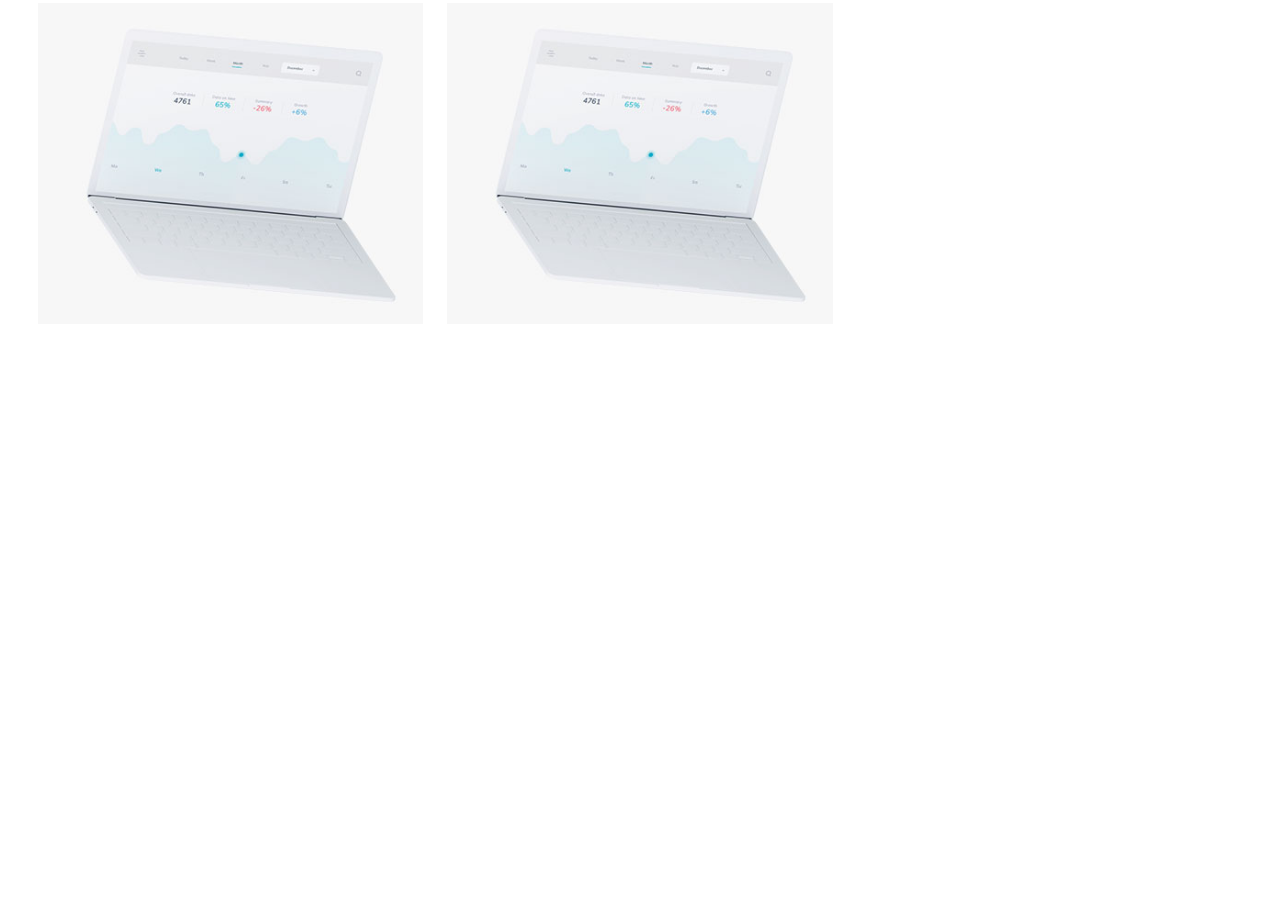
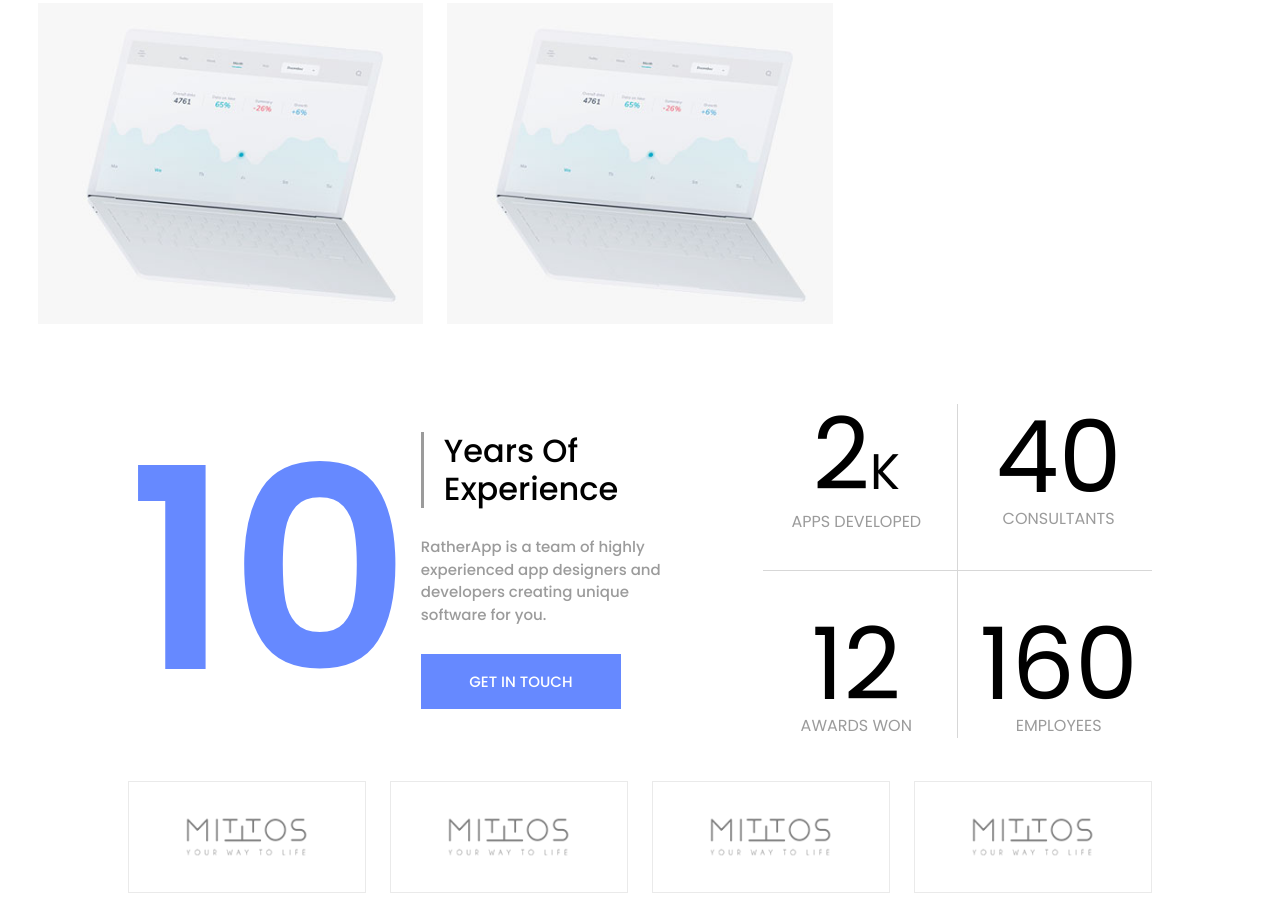
Before and after one commit to akhmetkarimov/web_dev_95, a plain HTML site: page class-project/index.html in a window 1280 px wide. Shown: the part 3005-3904 px from the top of the page. Before the commit the page ends 3366 px from the top, so only its background shows below. Drawn offline with Linux system fonts and the light colour scheme.

Commit message:
10.03.2021, class project, Stat block

```diff
--- a/class-project/css/components/projects.css
+++ b/class-project/css/components/projects.css
@@ -88,3 +88,148 @@
 .project-item:hover .project-info {
     opacity: 1;
 }
+
+
+/*  Stat  */
+
+.block-stat.container, .partners{
+    padding: 0 10%;
+}
+
+.stat-item {
+    width: 55%;
+}
+
+.stat-digits {
+    width: 38%;
+    position: relative;
+}
+
+.ten {
+    width: 48%;
+    font-size: 280px;
+    font-weight: 600;
+    color: #6689FF;
+}
+
+.experience {
+    width: 48%;
+}
+
+
+.experience > h4 {
+    border-left: 3px solid #9B9B9B;
+    font-size: 32px;
+    line-height: 1.2;
+    padding-left: 20px;
+    font-weight: 500;
+}
+
+.experience > p {
+    margin: 28px 0;
+    color: #9B9B9B;
+}
+
+.experience > a {
+    margin-left: 0;
+}
+
+.digit-item {
+    width: 48%;
+    text-align: center;
+    margin-top: 40px;
+}
+
+.digit-item:nth-child(-n+2) {
+    margin-top: 0;
+    margin-bottom: 40px;
+}
+
+
+.digit-item > h3 {
+    font-size: 100px;
+    line-height: 1;
+}
+
+.digit-item > p {
+    color: #9B9B9B;
+}
+
+.digit-item > h3 > span {
+    font-size: 50px;
+}
+
+/* .digit-item:first-child {
+    border-right: 1px solid #D7D7D7;
+    border-bottom: 1px solid #D7D7D7;
+}
+.digit-item:last-child {
+    border-left: 1px solid #D7D7D7;
+    border-top: 1px solid #D7D7D7;
+} */
+
+
+.stat-digits::after, .stat-digits::before{
+    content: "";
+    background-color: #D7D7D7;
+    position: absolute;
+    top: 0;
+    right: 0;
+    left: 0;
+    bottom: 0;
+    width: 1px;
+    margin: auto;
+}
+
+
+.stat-digits::before {
+    width: 100%;
+    height: 1px;
+}
+
+
+
+
+
+/* Partner */
+
+
+.partner-item {
+    width: 23%;
+    height: 110px;
+    border: 1px solid #D7D7D7;
+    opacity: .5;
+    position: relative;
+    transition: .3s;
+}
+
+.partner-item::after {
+    content: "";
+    position: absolute;
+    top: 8px;
+    right: 8px;
+    left: 8px;
+    bottom: 8px;
+    border: 1px solid black;
+    opacity: 0;
+    transition: .3s;
+}
+
+.partner-item > img {
+    width: 100%;
+    height: 100%;
+    transition: .3s;
+}
+
+.partner-item:hover::after {
+    opacity: 1;
+}
+
+.partner-item:hover {
+    border-color: #000;
+    opacity: 1;
+}
+
+.partner-item:hover > img {
+    transform: scale(.8);
+}
--- a/class-project/index.html
+++ b/class-project/index.html
@@ -298,6 +298,70 @@
         </div>
 
 
+        <div class="block-stat container wrap">
+
+            <div class="stat-item wrap">
+
+                <div class="ten">
+                    <span>10</span>
+                </div>
+
+                <div class="experience">
+                    <h4>Years Of Experience</h4>
+                    <p class="text">RatherApp is a team of highly experienced app designers and developers creating unique software for you.</p>
+                    <a href="#" class="btn">get in touch</a>
+                </div>
+
+            </div>
+
+            <div class="stat-digits wrap">
+
+                <div class="digit-item">
+                    <h3>2<span>K</span></h3>
+                    <p>APPS DEVELOPED</p>
+                </div>
+
+                <div class="digit-item">
+                    <h3>40</h3>
+                    <p>CONSULTANTS</p>
+                </div>
+
+                <div class="digit-item">
+                    <h3>12</h3>
+                    <p>AWARDS WON</p>
+                </div>
+
+                <div class="digit-item">
+                    <h3>160</h3>
+                    <p>EMPLOYEES</p>
+                </div>
+
+            </div>
+
+        </div>
+
+        <div class="partners wrap container">
+
+            <div class="partner-item">
+                <img src="images/widgets/partner1.png" alt="partner">
+            </div>
+
+            <div class="partner-item">
+                <img src="images/widgets/partner1.png" alt="partner">
+            </div>
+
+            <div class="partner-item">
+                <img src="images/widgets/partner1.png" alt="partner">
+            </div>
+
+            <div class="partner-item">
+                <img src="images/widgets/partner1.png" alt="partner">
+            </div>
+
+        </div>
+
+
+
     </section>
 
 </body>
```
Also changed, not shown: class-project/images/widgets/partner1.png (added), 1 other file.
